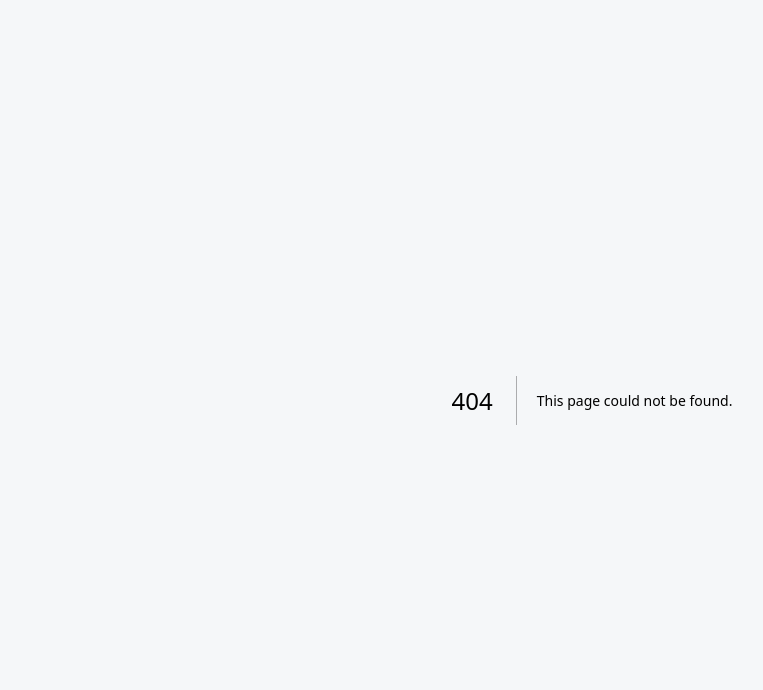
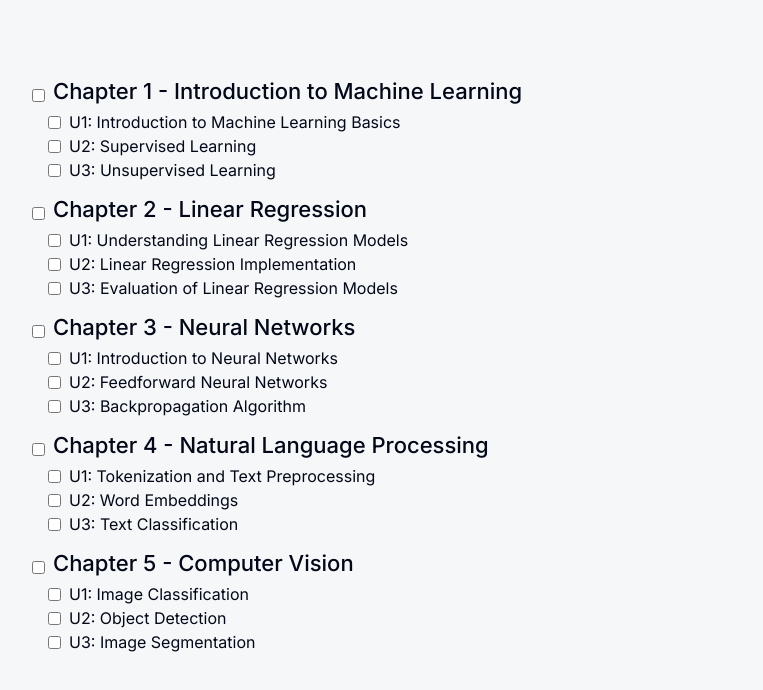
Before and after one commit to fasil729/Learning-APP, a Next.js app in the folder frontend_web/: page /Exam/1 in a window 1280 px wide. Before the commit this address had no page. Shown: the top 690 px of the page, without its empty margins (48-811 px from the left). Built offline with nearby package versions, Linux system fonts and the light colour scheme.

Commit message:
my first commit

```diff
--- /dev/null
+++ b/frontend_web/app/Exam/[Exam]/page.tsx
@@ -0,0 +1,9 @@
+import ChooseChapters from '@/components/Exam/chapters'
+import React from 'react'
+
+const ExamGenerator = () => {
+    return (<ChooseChapters/>
+)
+}
+
+export default ExamGenerator
--- /dev/null
+++ b/frontend_web/components/Exam/chapters.tsx
@@ -0,0 +1,15 @@
+"use client"
+import React from 'react'
+import { LessonList } from './lessonList'
+
+const ChooseChapters = () => {
+    return (<div className='p-4 md:p-10 xl:p-20 space-y-10'>
+
+
+     <LessonList/>
+
+  </div>
+  )
+}
+
+export default ChooseChapters
--- /dev/null
+++ b/frontend_web/components/Exam/lessonLink.tsx
@@ -0,0 +1,21 @@
+// lessonLink.tsx
+import React from 'react'
+import { IoCheckmarkSharp } from "react-icons/io5";
+
+interface LessonLinkProps{
+  name: string;
+  checked: boolean;
+  onChange: () => void;
+}
+
+const LessonLink: React.FC<LessonLinkProps> = ({ name, checked, onChange }) => {
+  return (
+    <div className='flex gap-2 items-center'> {/* Changed from Link to div */}
+      <input type="checkbox" checked={checked} onChange={onChange} className='text-[#4C6FFF]' /> {/* Display checkbox */}
+      <p>{name}</p>
+      {checked && <IoCheckmarkSharp className='text-[#30A876]' size={20}/>} {/* Show checkmark if checked */}
+    </div>
+  )
+}
+
+export default LessonLink
--- /dev/null
+++ b/frontend_web/components/Exam/lessonList.tsx
@@ -0,0 +1,70 @@
+// lessonList.tsx
+import React, { useState } from "react";
+import { lessonTestData } from "@/lib/lesson.test.data";
+import LessonLink from "./lessonLink";
+
+export function LessonList() {
+  const [checkedChapters, setCheckedChapters] = useState<boolean[]>(Array(lessonTestData.length).fill(false));
+  const [checkedUnits, setCheckedUnits] = useState<Record<string, boolean>>({});
+
+  const handleChapterCheckboxChange = (index: number) => {
+    const newCheckedChapters = [...checkedChapters];
+    newCheckedChapters[index] = !newCheckedChapters[index];
+    setCheckedChapters(newCheckedChapters);
+
+    const chapterLessons = lessonTestData[index].lessons;
+    chapterLessons.forEach((lesson, ind) => {
+      const unitName = `U${ind + 1}: ${lesson.lesson_name}`;
+      setCheckedUnits((prevCheckedUnits) => ({
+        ...prevCheckedUnits,
+        [unitName]: newCheckedChapters[index],
+      }));
+    });
+  };
+
+  const handleUnitCheckboxChange = (unitName: string) => {
+    setCheckedUnits((prevCheckedUnits) => ({
+      ...prevCheckedUnits,
+      [unitName]: !prevCheckedUnits[unitName],
+    }));
+  };
+
+  return (
+    <div className="w-full">
+      {lessonTestData.map((chapter, index) => {
+        const isChapterChecked = checkedChapters[index];
+
+        return (
+          <div key={index} className="mb-4">
+            <div className='flex gap-2 items-center'> {/* Added checkbox */}
+              <input
+                type="checkbox"
+                checked={isChapterChecked}
+                onChange={() => handleChapterCheckboxChange(index)}
+                className='text-[#4C6FFF]'
+              />
+              <h2 className="text-base font-medium mb-2"> {/* Decreased font size */}
+                Chapter {index + 1} - {chapter.name}
+              </h2>
+            </div>
+            <div className="ml-4">
+              {chapter.lessons.map((lesson, ind) => {
+                const unitName = `U${ind + 1}: ${lesson.lesson_name}`;
+                const isChecked = checkedUnits[unitName];
+
+                return (
+                  <LessonLink
+                    key={ind}
+                    name={unitName}
+                    onChange={() => handleUnitCheckboxChange(unitName)}
+                    checked={isChecked}
+                  />
+                );
+              })}
+            </div>
+          </div>
+        );
+      })}
+    </div>
+  );
+}
```
